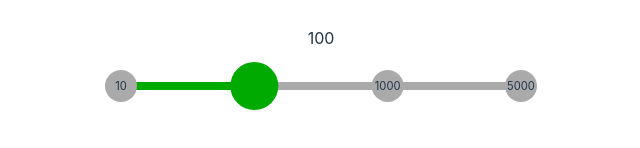
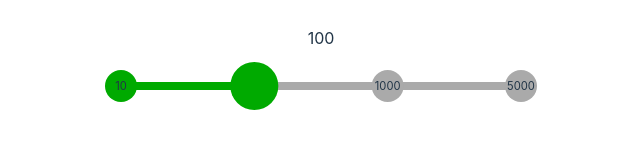
Before and after one commit to jerstucki/lets-make-a-slider, a React (Vite) app: page / in a window 1280 px wide. Shown: the part 342-490 px from the top of the page, without its empty margins (319-959 px from the left). Built offline with nearby package versions, Linux system fonts and the light colour scheme.

Commit message:
fill tick background using motion value transform

```diff
--- a/src/Slider.tsx
+++ b/src/Slider.tsx
@@ -1,9 +1,11 @@
 import { scalePoint } from "d3";
 import {
   motion,
+  MotionValue,
   PanInfo,
   useAnimationControls,
   useMotionValue,
+  useTransform,
 } from "framer-motion";
 import { useCallback, useEffect, useRef } from "react";
 import "./Slider.css";
@@ -44,7 +46,6 @@ export function Slider({
           info.point.x -
           sliderEl.current.getBoundingClientRect().x -
           window.scrollX;
-        console.log(scaleX.step());
         const valueIndex = Math.round(
           Math.max(0, Math.min(width, thumbX)) / scaleX.step()
         );
@@ -70,13 +71,12 @@ export function Slider({
       </div>
       {scaleX.domain().map((tickValue) => {
         return (
-          <motion.div
+          <Tick
             key={tickValue}
-            className="SliderTick"
-            style={{ x: scaleX(tickValue) }}
-          >
-            {tickValue}
-          </motion.div>
+            x={x}
+            tickX={scaleX(tickValue)!}
+            tickValue={tickValue}
+          ></Tick>
         );
       })}
       <motion.div
@@ -107,3 +107,27 @@ export function Slider({
     </div>
   );
 }
+
+function Tick({
+  x,
+  tickX,
+  tickValue,
+}: {
+  x: MotionValue;
+  tickX: number;
+  tickValue: number;
+}) {
+  const background = useTransform(x, (xValue) => {
+    return xValue > tickX ? "var(--color-primary)" : "var(--color-gray100)";
+  });
+
+  return (
+    <motion.div
+      key={tickValue}
+      className="SliderTick"
+      style={{ x: tickX, background }}
+    >
+      {tickValue}
+    </motion.div>
+  );
+}
```
